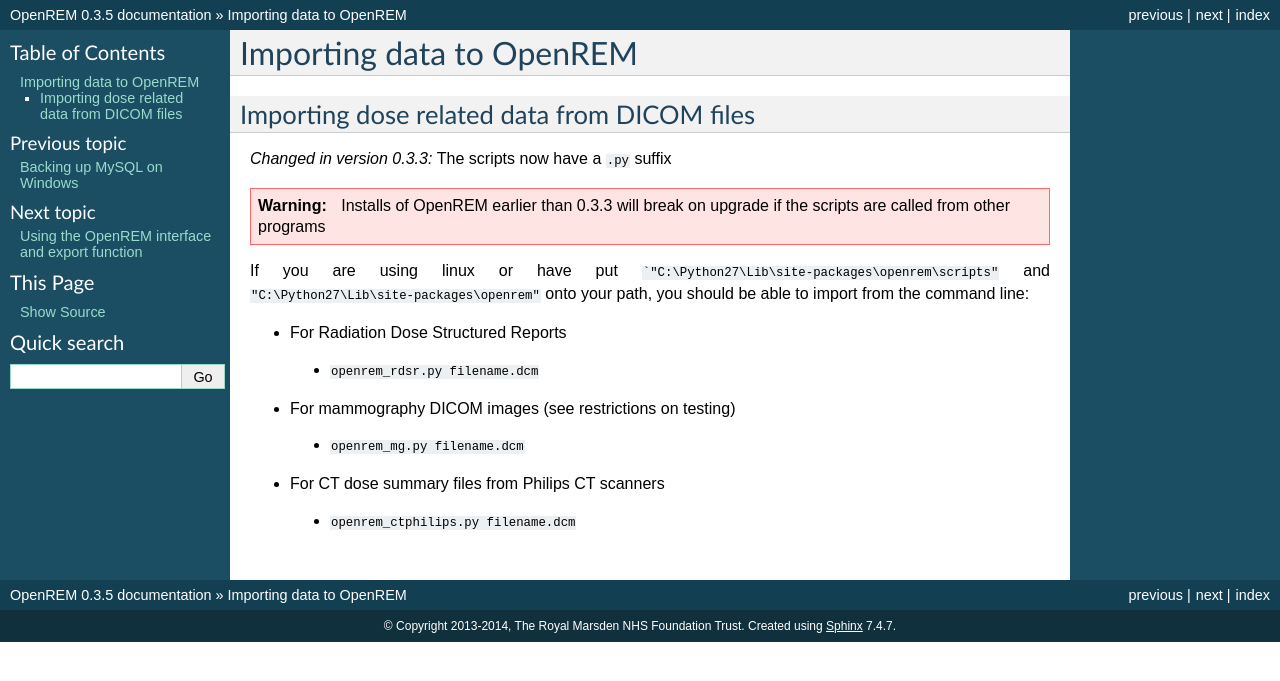
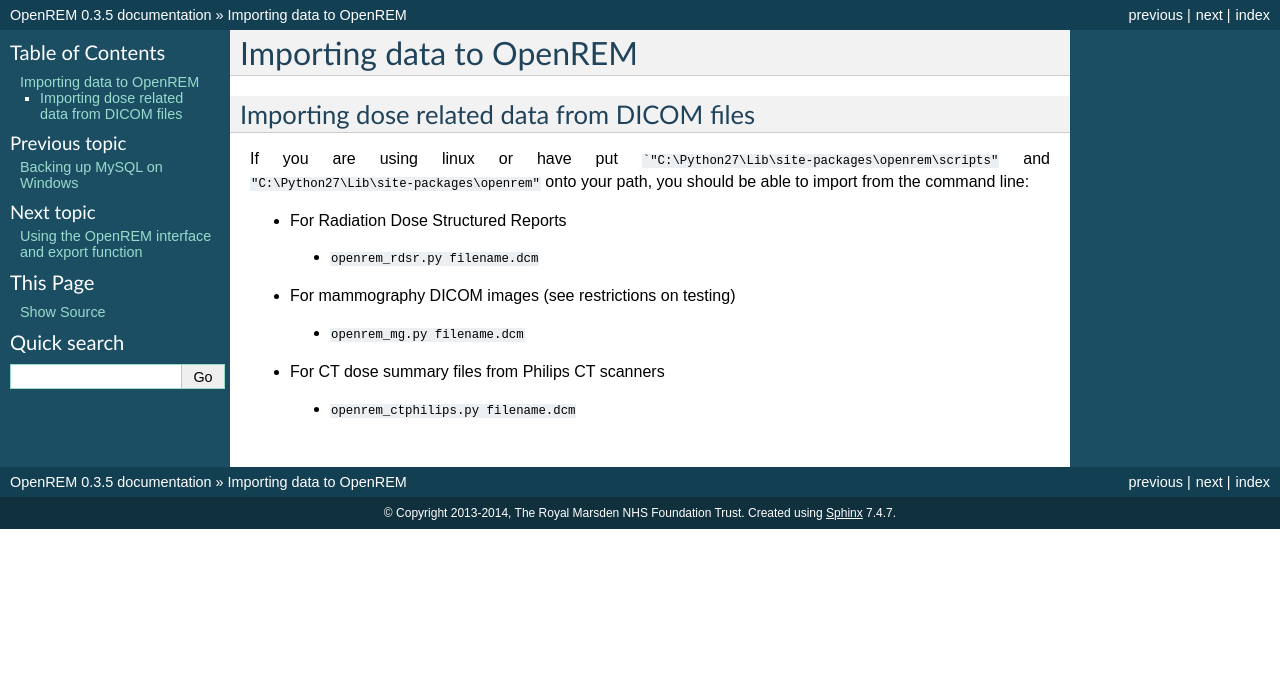
Before and after one commit to ckswilliams/modOpenREM, a Sphinx documentation site: the page built from docs/import.rst, in a window 1280 px wide. Shown: the top 681 px of the page. Built offline with Sphinx 7.4.7, drawn with Linux system fonts in a browser that asks for light colours.

Commit message:
Removed warning relating to imports before 0.3.3.

````diff
--- a/docs/import.rst
+++ b/docs/import.rst
@@ -4,15 +4,6 @@
 
 Importing dose related data from DICOM files
 ============================================
-
-
-..  versionchanged:: 0.3.3
-
-    The scripts now have a ``.py`` suffix
-
-..  warning::
-
-    Installs of OpenREM earlier than 0.3.3 will break on upgrade if the scripts are called from other programs
 
 If you are using linux or have put ```"C:\Python27\Lib\site-packages\openrem\scripts"`` and
 ``"C:\Python27\Lib\site-packages\openrem"`` onto your path, you should be able to import from the command line:
````
